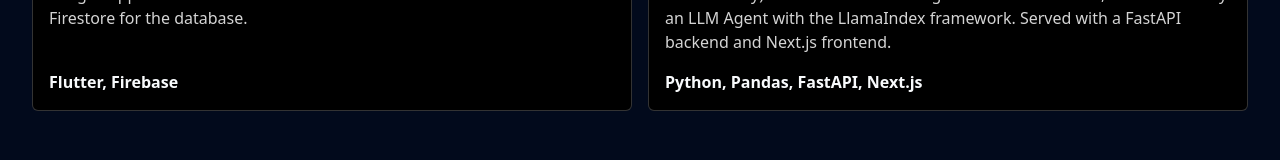
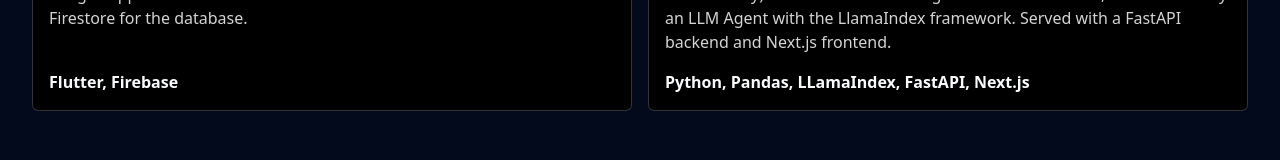
Before and after one commit to dhruva-dk/portfolio, a Next.js app: page /projects in a window 1280 px wide. Shown: the part 1500-1660 px from the top of the page. Built offline with nearby package versions, Linux system fonts and the light colour scheme.

Commit message:
Update user.js

```diff
--- a/constants/user.js
+++ b/constants/user.js
@@ -35,7 +35,7 @@ const userData = {
       title: 'MOOC Search - Agentic Online Course Recommender',
       link: 'https://github.com/subbuguru/mooc-search',
       imgUrl: '/mooc-search.png',
-      technologies: 'Python, Pandas, FastAPI, Next.js',
+      technologies: 'Python, Pandas, LLamaIndex, FastAPI, Next.js',
       description:
         'An online course recommender system focused on accessibility (free courses only). Uses BERT embeddings for semantic search, orchestrated by an LLM Agent with the LlamaIndex framework. Served with a FastAPI backend and Next.js frontend.',
     },
```
